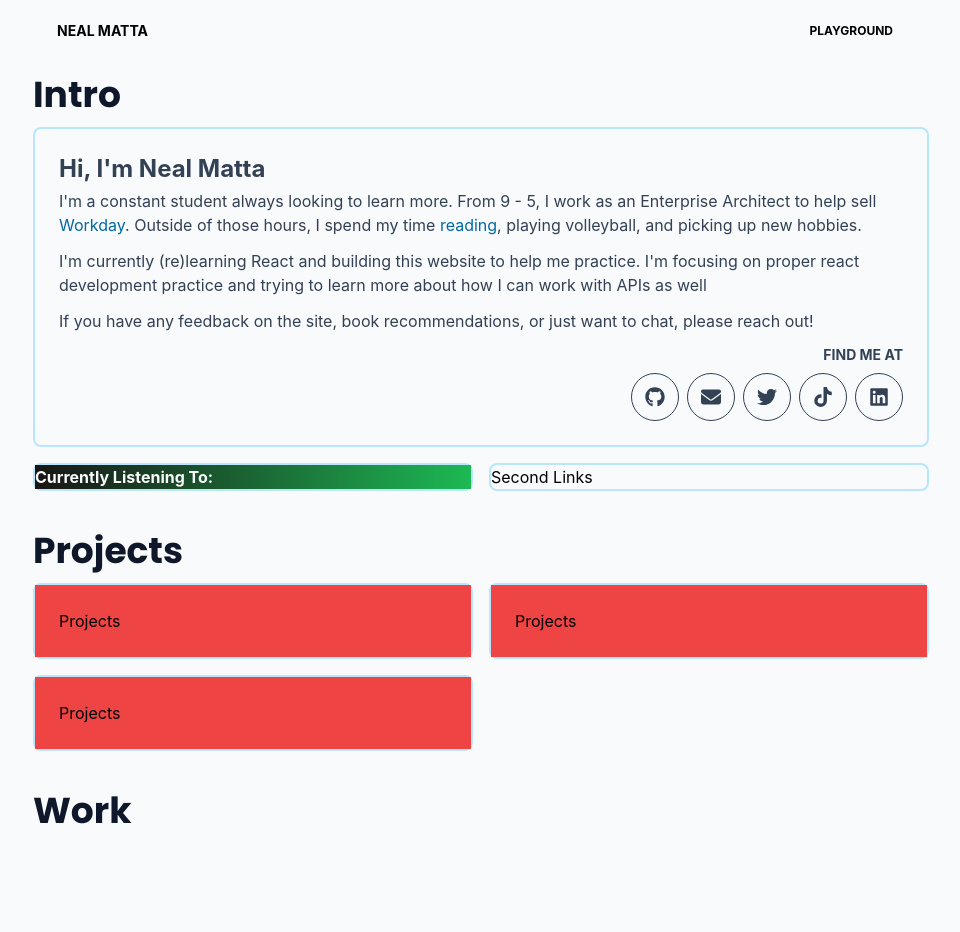
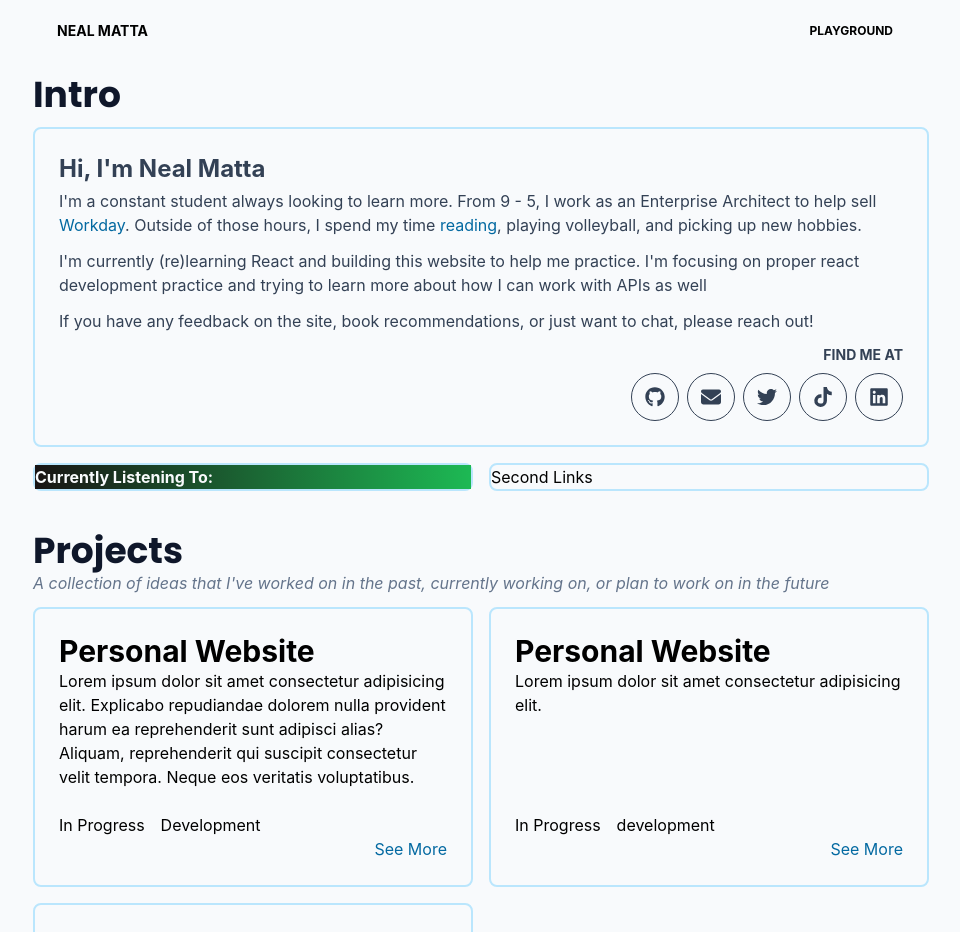
Before and after one commit to NealMatta/personal-website, a React (Create React App) app: page / in a window 1280 px wide. Shown: the top 932 px of the page, without its empty margins (159-1119 px from the left). Before the commit the page ends 883 px from the top, so only its background shows below. Built offline with nearby package versions, Linux system fonts and the light colour scheme.

Commit message:
Kinda fished the layout of the projects section and was able to get the data in there as well using a JSON file. I will stick with a json file for a little while

```diff
--- a/src/App.js
+++ b/src/App.js
@@ -1,4 +1,6 @@
 // import './App.css';
+// Data
+import projectsData from './utils/projectsData.json';
 // COMPONENTS
 import Section from './components/Section';
 import Navbar from './components/Navbar';
@@ -6,7 +8,7 @@ import Module from './components/Module';
 // Modules
 import Intro from './components/Modules/Intro';
 import Spotify from './components/Modules/Spotify';
-import Projects from './components/SubComponents/Projects';
+import Project from './components/SubComponents/Project';
 
 function App() {
 	return (
@@ -26,17 +28,18 @@ function App() {
 					</section>
 				</section>
 			</Section>
-			<Section title={'Projects'}>
-				<section className="grid gap-4 md:grid-cols-2 grid-cols-1 ">
-					<Module>
-						<Projects />
-					</Module>
-					<Module>
-						<Projects />
-					</Module>
-					<Module>
-						<Projects />
-					</Module>
+			<Section
+				title={'Projects'}
+				description={`A collection of ideas that I've worked on in the past, currently working on, or plan to work on in the future`}
+			>
+				<section className="grid gap-4 md:grid-cols-2 grid-cols-1">
+					{projectsData.map((project) => {
+						return (
+							<Module>
+								<Project project={project} />
+							</Module>
+						);
+					})}
 				</section>
 			</Section>
 			<Section title={'Work'}></Section>
--- a/src/components/Section.jsx
+++ b/src/components/Section.jsx
@@ -1,11 +1,14 @@
 // Returns a consistent header per section and adds padding to the bottom as well
 
-export default function Section({ children, title }) {
+export default function Section({ children, title, description }) {
 	return (
 		<section className="container">
-			<h1 className="text-4xl text-slate-900 font-primary font-bold pb-3">
-				{title}
-			</h1>
+			<div className="pb-3">
+				<h1 className="text-4xl text-slate-900 font-primary font-bold">
+					{title}
+				</h1>
+				<p className="italic text-slate-500">{description}</p>
+			</div>
 			<div className="mb-10">{children}</div>
 		</section>
 	);
--- /dev/null
+++ b/src/components/SubComponents/Project.jsx
@@ -0,0 +1,29 @@
+export default function Project({ project }) {
+	return (
+		<div className="p-6 flex flex-col min-h-full justify-between">
+			<div className="pb-6">
+				<h1 className="text-3xl font-bold">{project.title}</h1>
+				<p>{project.description}</p>
+			</div>
+
+			<div>
+				<div className="flex flex-row gap-4">
+					<span>{project.status}</span>
+					<span>{project.type}</span>
+				</div>
+				<div className="flex justify-end">
+					<a
+						href={project.link}
+						className="text-sky-700 hover:underline"
+					>
+						See More
+					</a>
+				</div>
+			</div>
+		</div>
+	);
+}
+
+{
+	/*  */
+}
--- a/src/components/SubComponents/Projects.jsx
+++ /dev/null
@@ -1,3 +0,0 @@
-export default function Projects() {
-	return <div className="p-6 bg-red-500 ">Projects</div>;
-}
--- /dev/null
+++ b/src/utils/projectsData.json
@@ -0,0 +1,23 @@
+[
+	{
+		"title": "Personal Website",
+		"description": "Lorem ipsum dolor sit amet consectetur adipisicing elit. Explicabo repudiandae dolorem nulla provident harum ea reprehenderit sunt adipisci alias? Aliquam, reprehenderit qui suscipit consectetur velit tempora. Neque eos veritatis voluptatibus.",
+		"status": "In Progress",
+		"type": "Development",
+		"link": "#"
+	},
+	{
+		"title": "Personal Website",
+		"description": "Lorem ipsum dolor sit amet consectetur adipisicing elit. ",
+		"status": "In Progress",
+		"type": "development",
+		"link": "#"
+	},
+	{
+		"title": "Personal Website",
+		"description": "Lorem ipsum dolor sit amet consectetur adipisicing elit. Explicabo repudiandae dolorem nulla provident harum ea reprehenderit sunt adipisci alias? Aliquam, reprehenderit qui suscipit consectetur velit tempora. Neque eos veritatis voluptatibus.",
+		"status": "In Progress",
+		"type": "development",
+		"link": "#"
+	}
+]
```
